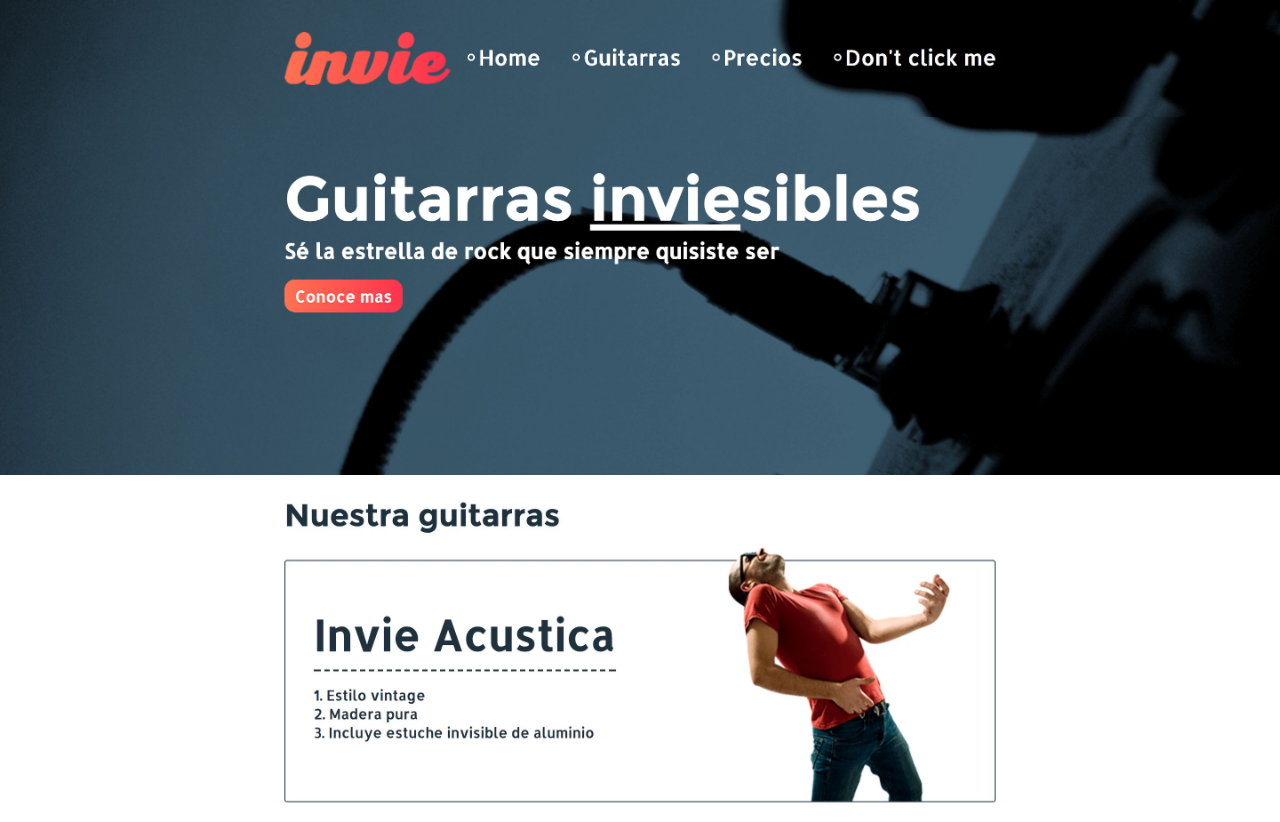
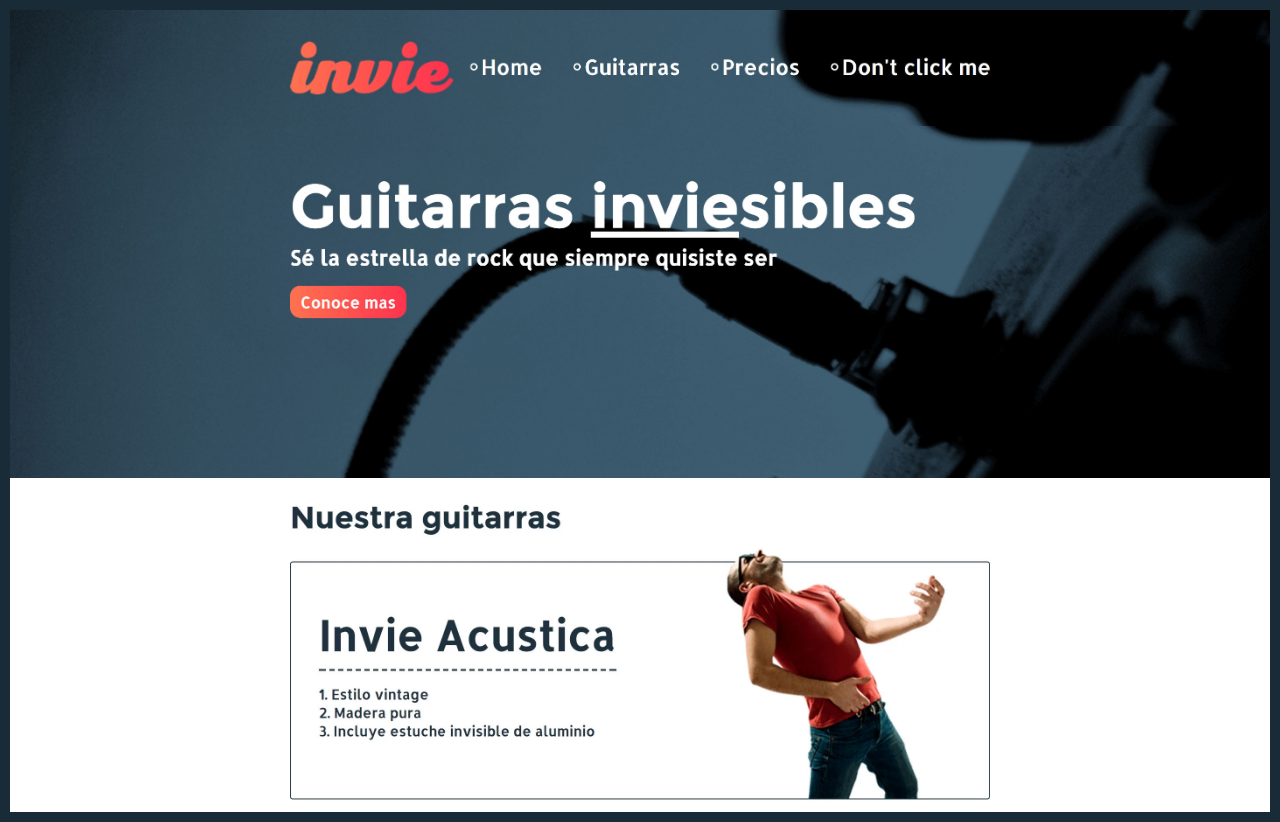
Before and after one commit to andrespd99/invie-github, a plain HTML site: page index.html in a window 1280 px wide. Drawn offline with Linux system fonts and the light colour scheme.

Commit message:
hotfix 1

```diff
--- a/index.html
+++ b/index.html
@@ -4,9 +4,10 @@
         <style>
             body {
                 margin: 0;
+                border: solid 10px #192b36;
             }
             img {
-                max-width: 100vw;
+                max-width: 100%;
                 vertical-align: top;
             }
         </style>
```
